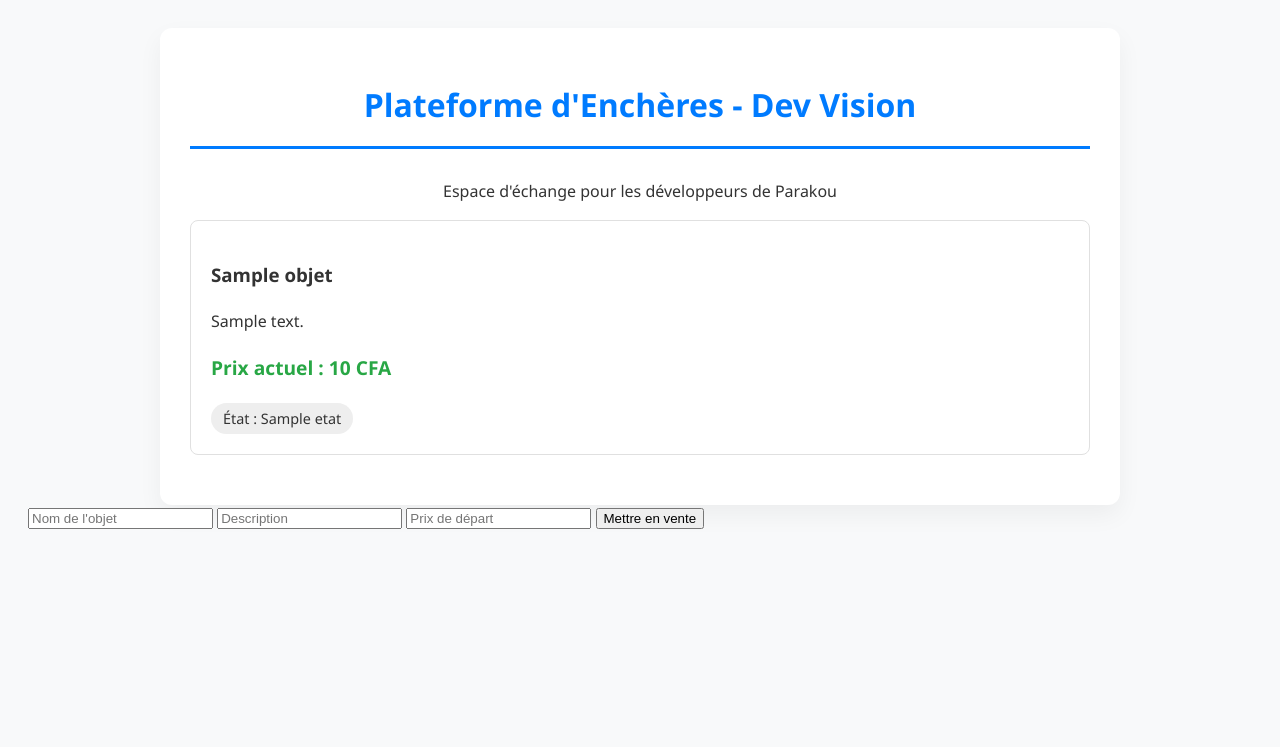
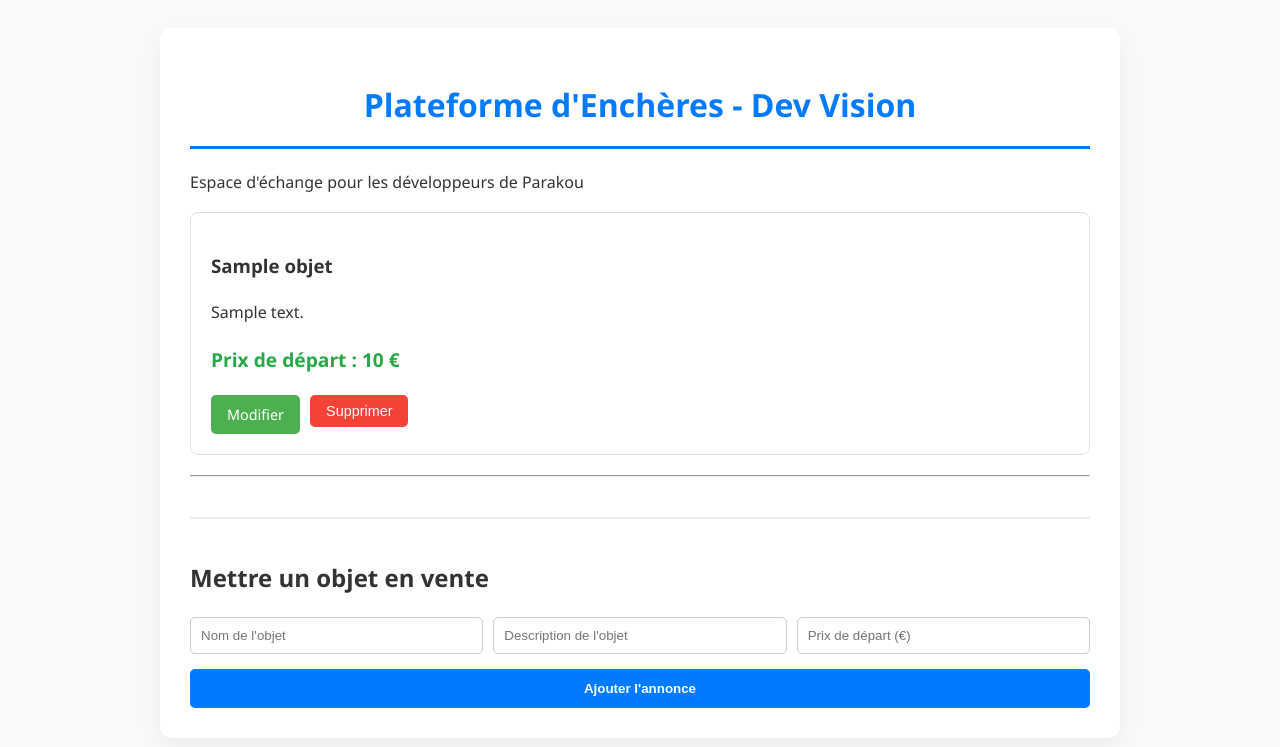
Before and after one commit to ARIEL0075/plateforme_encheres, a Flask app: template src/templates/index.html in a window 1280 px wide. Shown: the top 747 px of the page. Run offline with Flask 3, Linux system fonts and the light colour scheme; the template is opened without the code that fills it: most values are stand-ins (such as "Sample title", 1, 10 or a date in 2020).

Commit message:
Amélioration du design css

```diff
--- a/src/static/css/style.css
+++ b/src/static/css/style.css
@@ -1,4 +1,4 @@
-/* Style global */
+/* --- Tes styles existants (Global & Container) --- */
 body {
     font-family: 'Segoe UI', Tahoma, Geneva, Verdana, sans-serif;
     background-color: #f8f9fa;
@@ -16,16 +16,14 @@ body {
     box-shadow: 0 10px 25px rgba(0,0,0,0.05);
 }
 
-/* En-tête */
 h1 {
     color: #007bff;
     text-align: center;
     border-bottom: 3px solid #007bff;
     padding-bottom: 15px;
-    margin-bottom: 30px;
 }
 
-/* Cartes des objets */
+/* --- Style des cartes d'objets --- */
 .objet-card {
     border: 1px solid #e0e0e0;
     padding: 20px;
@@ -49,6 +47,71 @@ h1 {
     display: inline-block;
     padding: 4px 12px;
     border-radius: 20px;
-    background: #eee;
+    background-color: #eee;
     font-size: 0.9em;
 }
+
+/* --- NOUVEAU : Styles pour les boutons d'action --- */
+.actions {
+    margin-top: 15px;
+    display: flex;
+    gap: 10px;
+}
+
+.btn-modifier {
+    background-color: #4CAF50;
+    color: white;
+    padding: 8px 16px;
+    text-decoration: none;
+    border-radius: 5px;
+    font-size: 0.9em;
+}
+
+.btn-supprimer {
+    background-color: #f44336;
+    color: white;
+    border: none;
+    padding: 8px 16px;
+    border-radius: 5px;
+    cursor: pointer;
+    font-size: 0.9em;
+}
+
+.btn-modifier:hover, .btn-supprimer:hover {
+    opacity: 0.8;
+}
+
+/* --- NOUVEAU : Style pour le formulaire d'ajout --- */
+.form-section {
+    margin-top: 40px;
+    padding-top: 20px;
+    border-top: 2px solid #eee;
+}
+
+.add-form {
+    display: flex;
+    flex-direction: column;
+    gap: 15px;
+}
+
+.form-group {
+    display: flex;
+    gap: 10px;
+}
+
+input {
+    padding: 10px;
+    border: 1px solid #ccc;
+    border-radius: 5px;
+    flex: 1;
+}
+
+.btn-submit {
+    background-color: #007bff;
+    color: white;
+    border: none;
+    padding: 12px;
+    border-radius: 5px;
+    cursor: pointer;
+    font-weight: bold;
+}
--- a/src/templates/index.html
+++ b/src/templates/index.html
@@ -3,33 +3,57 @@
 <head>
     <meta charset="UTF-8">
     <meta name="viewport" content="width=device-width, initial-scale=1.0">
-    <title>Dev Vision - Enchères</title>
+    <title>Plateforme d'Enchères - Dev Vision</title>
+    <!-- On lie le fichier CSS pour que ce soit joli -->
     <link rel="stylesheet" href="{{ url_for('static', filename='css/style.css') }}">
 </head>
 <body>
     <div class="container">
+        <header>
             <h1>Plateforme d'Enchères - Dev Vision</h1>
-        <p style="text-align: center;">Espace d'échange pour les développeurs de Parakou</p>
+            <p>Espace d'échange pour les développeurs de Parakou</p>
+        </header>
 
+        <main>
             <div class="inventory">
+                <!-- Boucle pour afficher chaque objet de la base de données -->
                 {% for objet in objets %}
                     <div class="objet-card">
-                <h3>{{ objet['nom'] }}</h3>
-                <p>{{ objet['description'] }}</p>
-                <p class="price">Prix actuel : {{ objet['prix_actuel'] }} CFA</p>
-                <span class="status">État : {{ objet['etat'] }}</span>
+                        <h3>{{ objet.nom }}</h3>
+                        <p>{{ objet.description }}</p>
+                        <p class="price">Prix de départ : <strong>{{ objet.prix_depart }} €</strong></p>
+
+                        <!-- BLOC DES BOUTONS (Modifier et Supprimer) -->
+                        <div class="actions">
+                            <a href="/modifier/{{ objet.id_objet }}" class="btn-modifier">Modifier</a>
+
+                            <form action="/supprimer/{{ objet.id_objet }}" method="POST" style="display:inline;">
+                                <button type="submit" class="btn-supprimer" onclick="return confirm('Supprimer cet objet ?')">
+                                    Supprimer
+                                </button>
+                            </form>
+                        </div>
                     </div>
                 {% else %}
-            <p style="text-align: center; color: #666;">Aucun objet n'est en vente pour le moment.</p>
+                    <!-- Message si la base de données est vide -->
+                    <p class="empty-msg">Aucun objet n'est en vente pour le moment.</p>
                 {% endfor %}
             </div>
+
+            <hr>
+
+            <section class="form-section">
+                <h2>Mettre un objet en vente</h2>
+                <form action="/ajouter" method="POST" class="add-form">
+                    <div class="form-group">
+                        <input type="text" name="nom" placeholder="Nom de l'objet" required>
+                        <input type="text" name="description" placeholder="Description de l'objet">
+                        <input type="number" name="prix" placeholder="Prix de départ (€)" required>
                     </div>
-    <form action="/ajouter" method="POST">
-    <input type="text" name="nom" placeholder="Nom de l'objet" required>
-    <input type="text" name="description" placeholder="Description">
-    <input type="number" name="prix" placeholder="Prix de départ" required>
-    <button type="submit">Mettre en vente</button>
+                    <button type="submit" class="btn-submit">Ajouter l'annonce</button>
                 </form>
-
+            </section>
+        </main>
+    </div>
 </body>
 </html>
```
Lines whose indentation alone changed are shown as unchanged.
